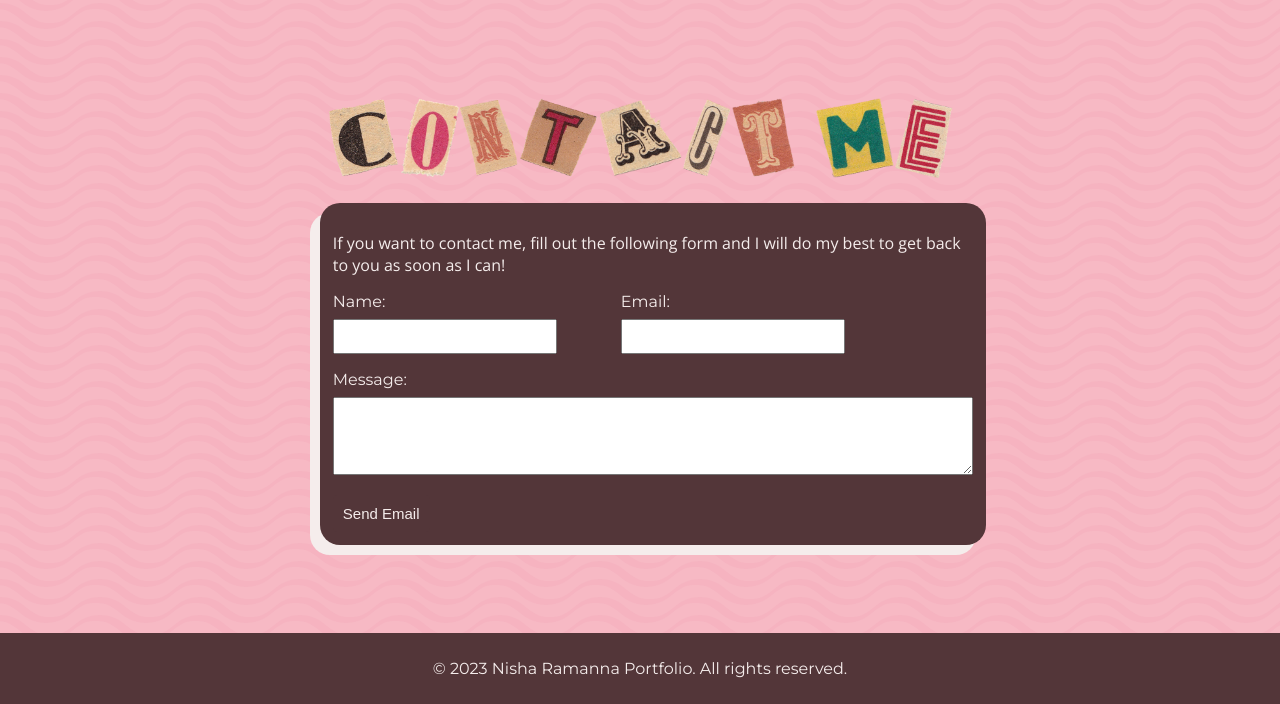
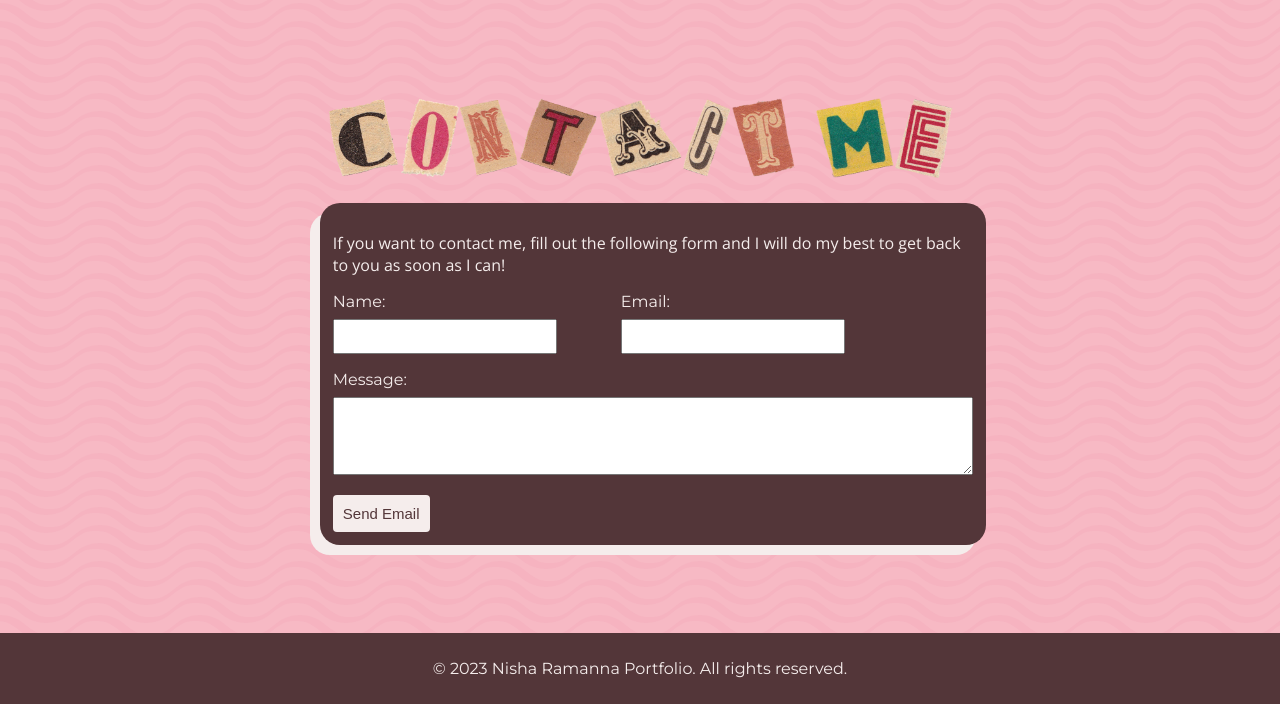
Before and after one commit to nisharamanna555/nisharamanna555.github.io, a plain HTML site: page index.html in a window 1280 px wide. In both pictures the pointer is over the button "Send Email". Shown: the part 4641-5345 px from the top of the page. Drawn offline with nearby package versions, Linux system fonts and the light colour scheme; a web font is replaced by a local one.

Commit message:
updating button coloring

```diff
--- a/css/style.css
+++ b/css/style.css
@@ -599,8 +599,8 @@ button {
     font-size: 15px;
 }
 button:hover {
-    background-color: #533639;
-    color: #f5edec;
+    background-color: #f5edec;
+    color: #533639;
 }
 
 /* FOOTER */
```
